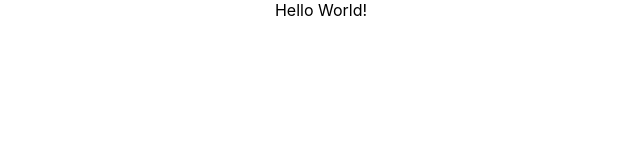
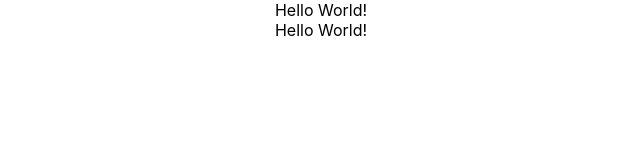
Before and after one commit to adamhinton/react-jest-testing-practice, a React (Create React App) app: page / in a window 1280 px wide. Shown: the top 160 px of the page, without its empty margins (319-959 px from the left). Built offline with nearby package versions, Linux system fonts and the light colour scheme.

Commit message:
App.js now maps over todo list to make Todo

```diff
--- a/src/App.js
+++ b/src/App.js
@@ -10,7 +10,9 @@ function App() {
 
   return (
     <div className="App">
-      <Todo />
+      {todos.map((todo) => {
+        return <Todo todo={todo} />;
+      })}
     </div>
   );
 }
```
